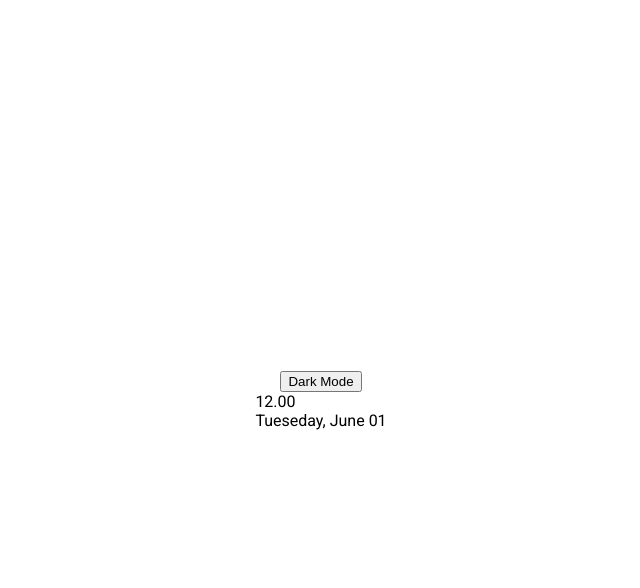
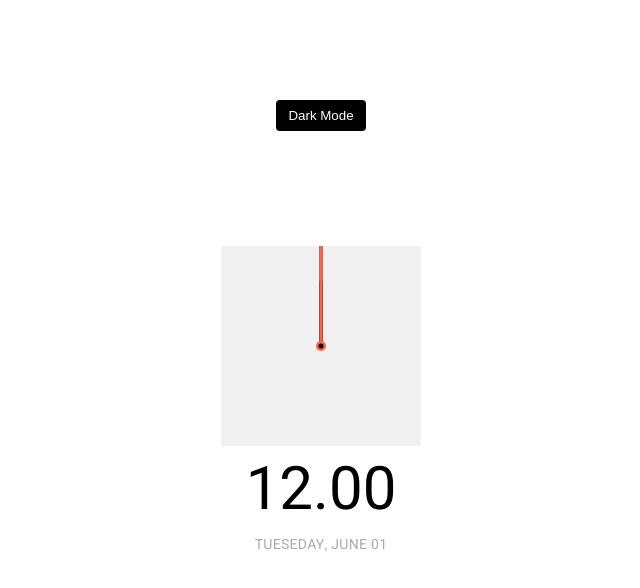
Before and after one commit to Presnia/theme-clock-nd, a website: page index.html in a window 1280 px wide. Shown: the whole page, without its empty margins (319-959 px from the left). Drawn offline with Linux system fonts and the light colour scheme.

Commit message:
Basic styles applied

```diff
--- a/css/style.css
+++ b/css/style.css
@@ -1,16 +1,122 @@
-@import url('https://fonts.googleapis.com/css2?family=Roboto:wght@100;300;400;700&display=swap');
+@import url('https://fonts.googleapis.com/css?family=Heebo:wght@100;300;&display=swap');
 
 * {
   box-sizing: border-box;
 }
 
+:root {
+  --primary-color: #000;
+  --secodary-color: #fff;
+}
+
+html {
+  transition: all 0.5s ease-in;
+}
+
+html.dark {
+  --primary-color: #fff;
+  --secodary-color: #333;
+}
+
+html.dark {
+  background-color: #111;
+  color: var(--primary-color);
+}
+
 body {
   display: flex;
-  flex-direction: column;
   align-items: center;
   justify-content: center;
   height: 100vh;
   margin: 0;
-  font-family: 'Roboto',sans-serif;
+  font-family: 'Heebo',sans-serif;
   overflow: hidden;
 }
+
+.toggle {
+  position: absolute;
+  top: 100px;
+  background-color: var(--primary-color);
+  color: var(--secodary-color);
+  border: none;
+  border-radius: 4px;
+  padding: 8px 12px;
+  cursor: pointer;
+}
+
+.toggle:focus {
+  outline: none;
+}
+
+.clock-container {
+  display: flex;
+  flex-direction: column;
+  justify-content: space-between;
+  align-items: center;
+}
+
+.clock {
+  position: relative;
+  width: 200px;
+  height: 200px;
+  background-color: #f0f0f0;
+}
+
+.needle {
+  position: absolute;
+  top: 50%;
+  left: 50%;
+  background-color: var(--primary-color);
+  width: 3px;
+  height: 65px;
+  transform-origin: bottom center;
+}
+
+.needle.hour {
+  transform: translate(-50%, -100%) rotate(0deg);
+}
+
+.needle.minute {
+  height: 100px;
+  transform: translate(-50%, -100%) rotate(0deg);
+}
+
+.needle.second {
+  height: 100px;
+  background-color: tomato;
+  transform: translate(-50%, -100%) rotate(0deg);
+}
+
+.center-point {
+  position: absolute;
+  top: 50%;
+  left: 50%;
+  transform: translate(-50%, -50%);
+  width: 10px;
+  height: 10px;
+  border-radius: 50%;
+  background-color: tomato;
+}
+
+.center-point::after {
+  content: '';
+  position: absolute;
+  top: 50%;
+  left: 50%;
+  transform: translate(-50%, -50%);
+  width: 5px;
+  height: 5px;
+  border-radius: 50%;
+  background-color: var(--primary-color);
+}
+
+.time {
+  font-size: 60px;
+}
+
+.date {
+  color: #aaa;
+  font-size: 14px;
+  letter-spacing: 0.3px;
+  text-transform: uppercase;
+}
--- a/index.html
+++ b/index.html
@@ -16,6 +16,7 @@
       <div class="needle hour"></div>
       <div class="needle minute"></div>
       <div class="needle second"></div>
+      <div class="center-point"></div>
     </div>
 
     <div class="time">12.00</div>
```
